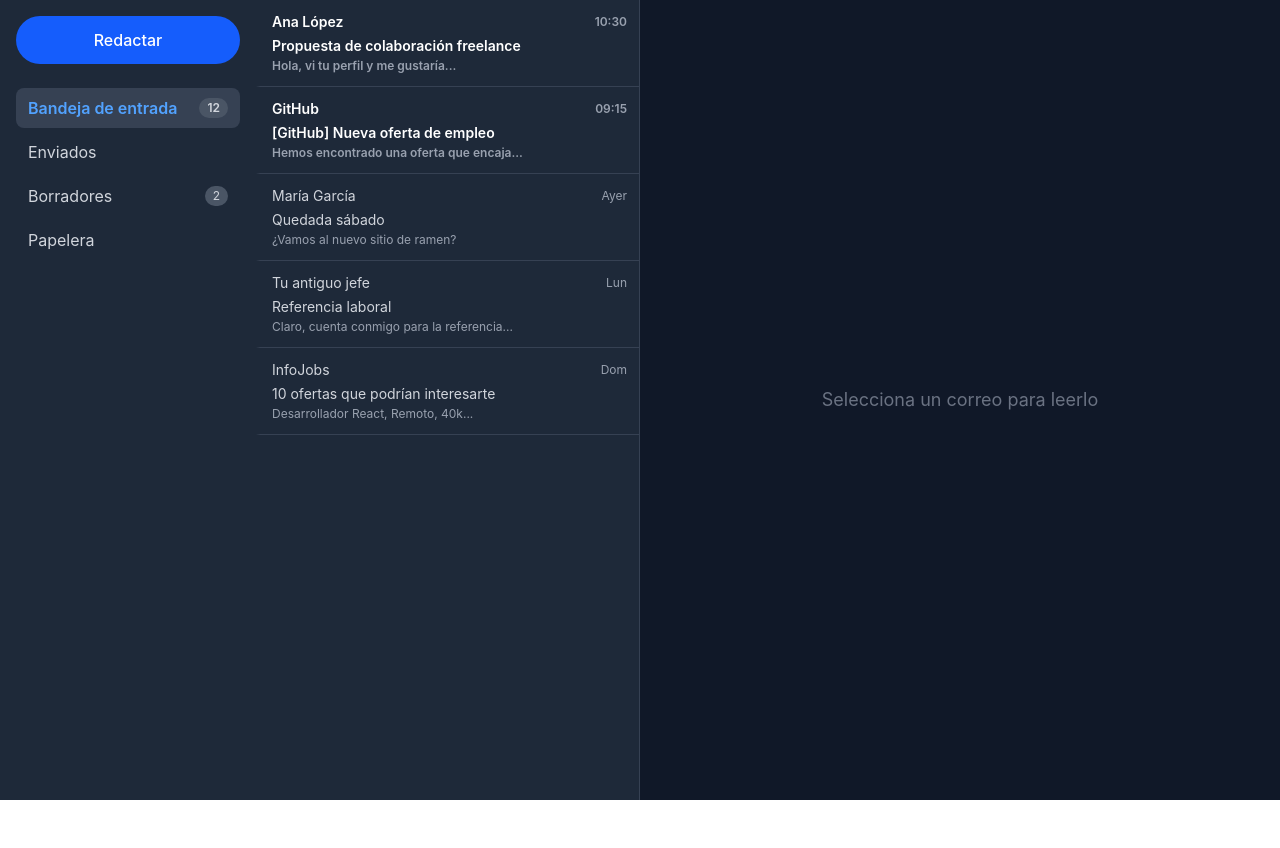
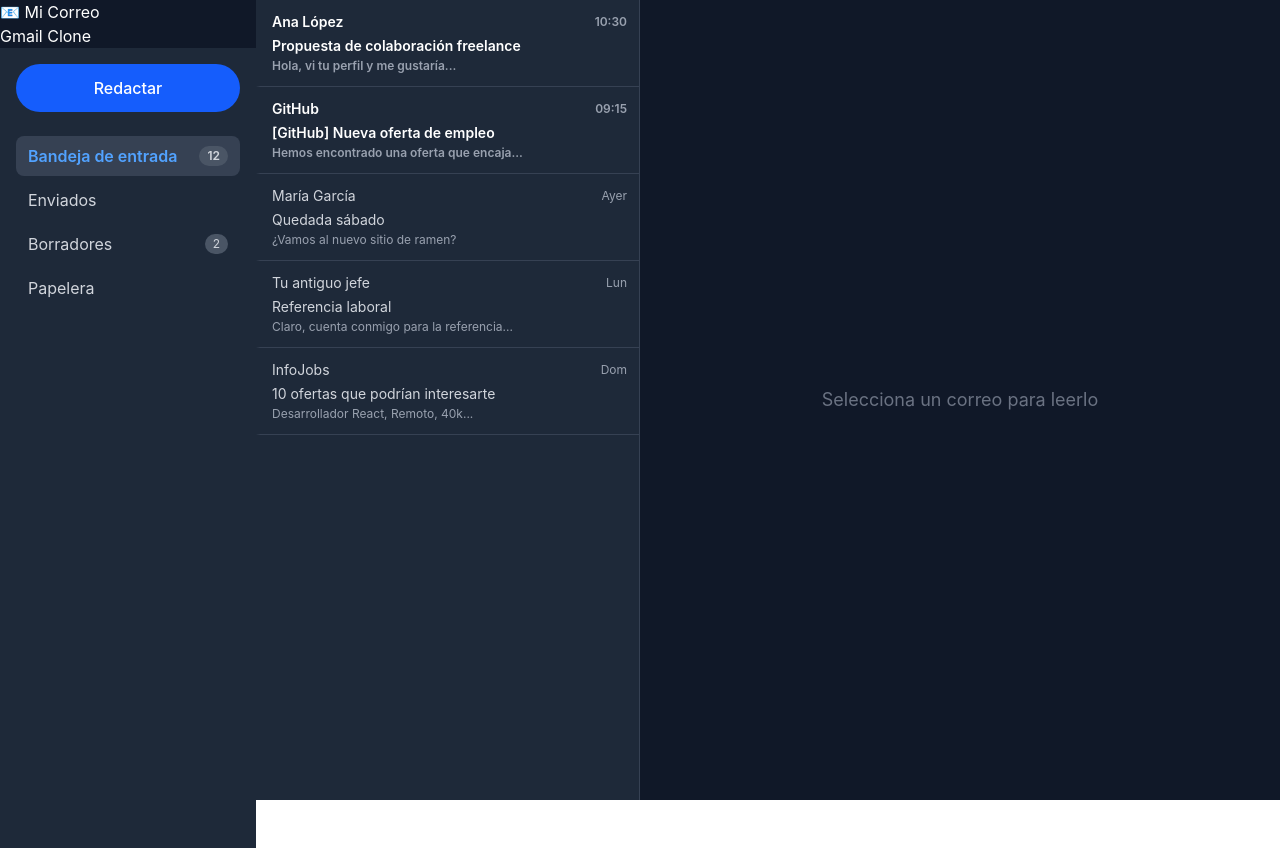
Before and after one commit to zen-808/gmail-clone, a React (Vite) app: page / in a window 1280 px wide. Before the commit the page ends 800 px from the top, so only its background shows below. Built offline with nearby package versions, Linux system fonts and the light colour scheme.

Commit message:
feat: añadir componente Header personalizado

```diff
--- a/src/App.jsx
+++ b/src/App.jsx
@@ -2,13 +2,16 @@
 import Sidebar from './components/Sidebar'
 import EmailList from './components/EmailList'
 import EmailDetail from './components/EmailDetail'
+import Header from './components/Header'
 
 function App() {
   const [selectedEmail, setSelectedEmail] = useState(null)
 
   return (
+
     <div className="h-screen flex bg-gray-900 text-white">
       <div className="w-64 flex-shrink-0">
+        <Header />
         <Sidebar />
       </div>
       <div className="w-96 flex-shrink-0 border-r border-gray-700">
--- /dev/null
+++ b/src/components/Header.jsx
@@ -0,0 +1,9 @@
+function Header() {
+    return (
+     <div>
+        <p>📧 Mi Correo</p>
+        <h1>Gmail Clone</h1>
+     </div>
+    )
+}
+export default Header
```
